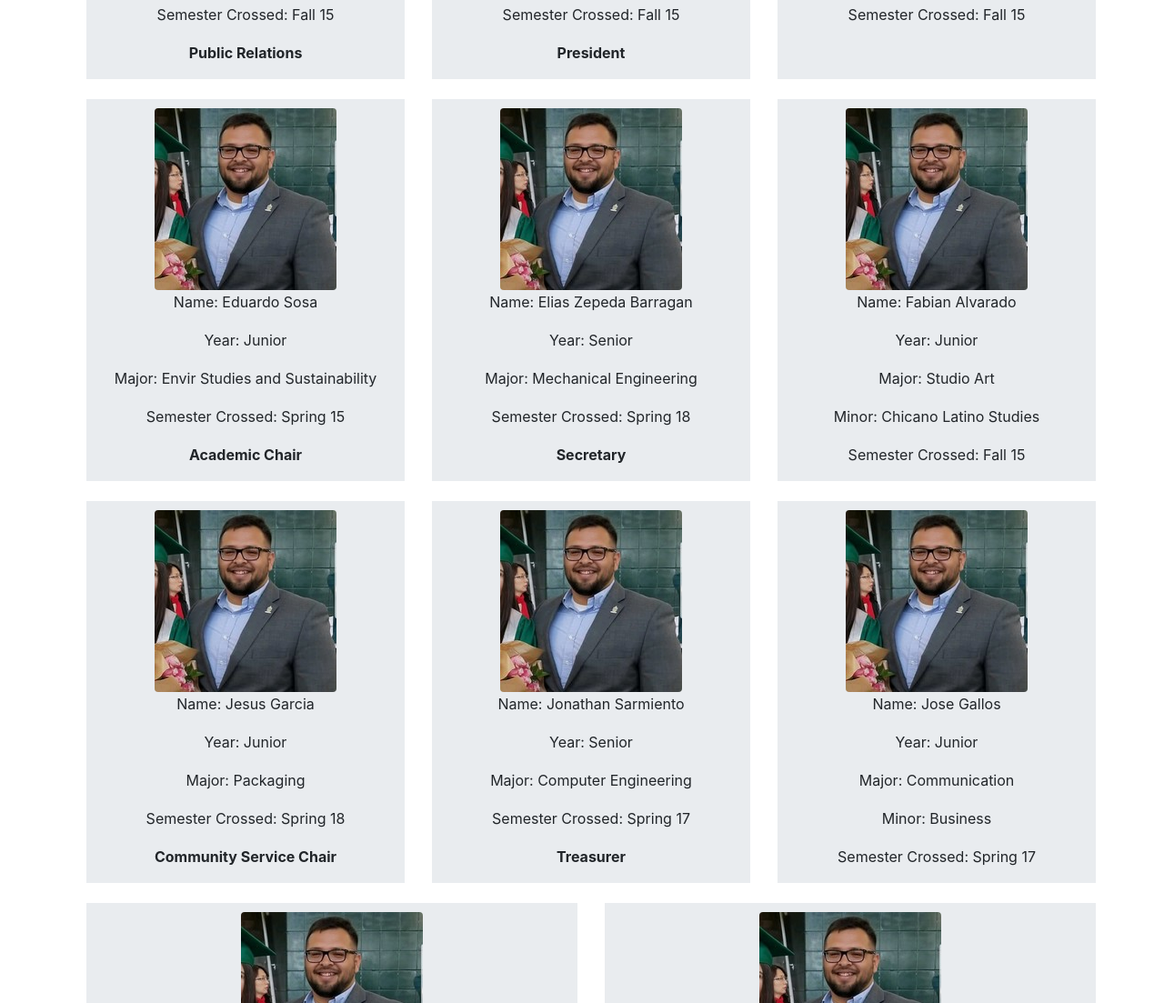
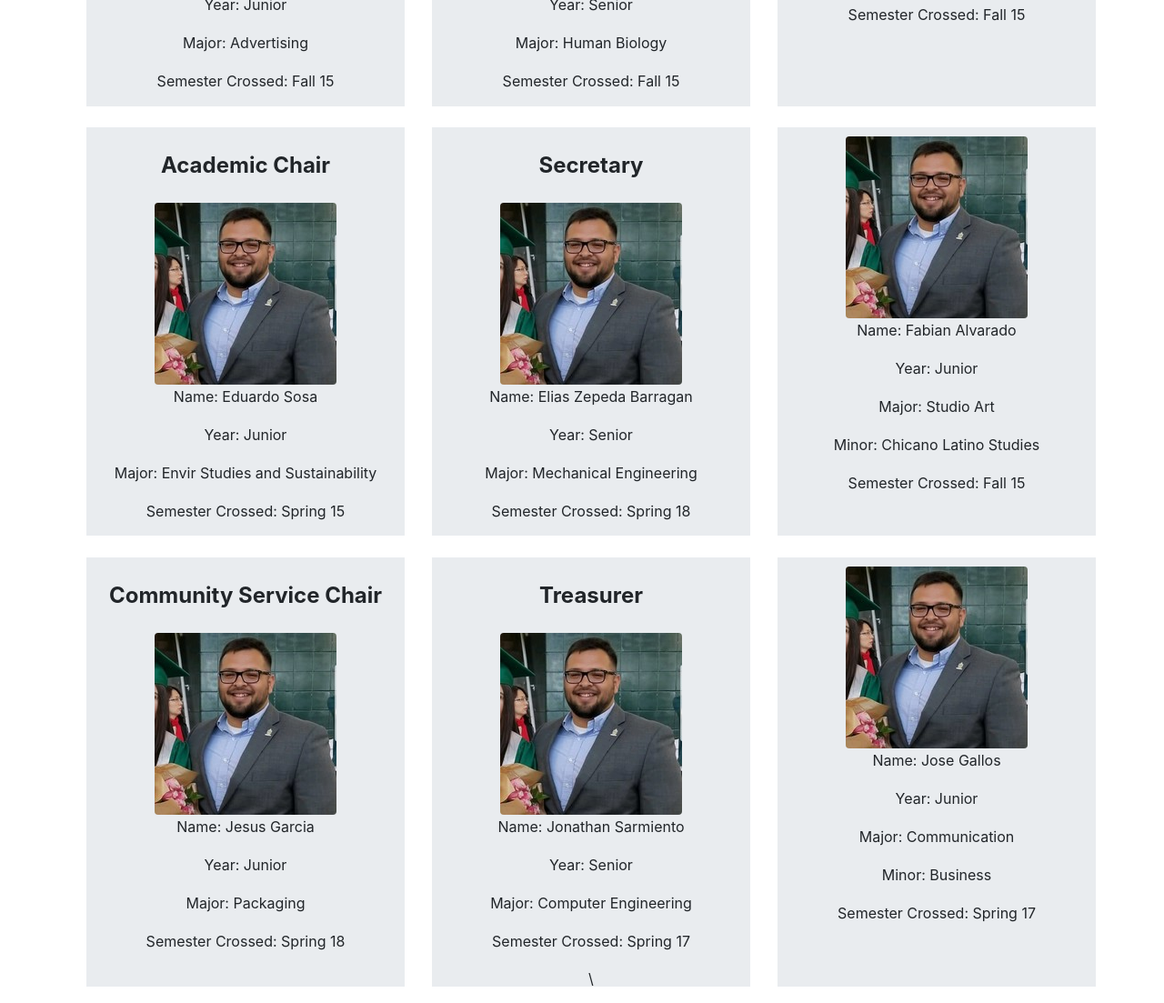
Before and after one commit to jsarmiento62/Delta-Beta-Chapter, a plain HTML site: page ActiveBrothers.html in a window 1280 px wide. Shown: the part 706-1809 px from the top of the page at 91% size. Drawn offline with nearby package versions, Linux system fonts and the light colour scheme.

Commit message:
position updates

```diff
--- a/ActiveBrothers.html
+++ b/ActiveBrothers.html
@@ -80,23 +80,24 @@
 
             <div class="col">
                 <div class="ActiveBrothers">
+                    <p><b><h4>Public Relations</h4></b></p>
                     <img class="rounded profilePics" src="./src/images/JSarmientoProfilePic.jpg">
                     <p>Name: Alejandro Lopez</p>
                     <p>Year: Junior</p>
                     <p>Major: Advertising</p>
                     <p>Semester Crossed: Fall 15</p>
-                    <p><b>Public Relations</b></p>
                 </div>
             </div>
 
             <div class="col">
                 <div class="ActiveBrothers">
+                    <p><b><h4>President</h4></b></p>
                     <img class="rounded profilePics" src="./src/images/Nava.png">
                     <p>Name: David Nava</p>
                     <p>Year: Senior</p>
                     <p>Major: Human Biology</p>
                     <p>Semester Crossed: Fall 15</p>
-                    <p><b>President</b></p>
+
                 </div>
             </div>
 
@@ -113,23 +114,23 @@
             <div class="row" >
                 <div class="col">
                     <div class="ActiveBrothers">
+                        <p><b><h4>Academic Chair</h4></b></p>
                         <img class="rounded profilePics" src="./src/images/JSarmientoProfilePic.jpg">
                         <p>Name: Eduardo Sosa</p>
                         <p>Year: Junior</p>
                         <p>Major: Envir Studies and Sustainability</p>
                         <p>Semester Crossed: Spring 15</p>
-                        <p><b>Academic Chair</b></p>
                     </div>
                 </div>
 
                 <div class="col">
                     <div class="ActiveBrothers">
+                        <p><b><h4>Secretary</h4></b></p>
                         <img class="rounded profilePics" src="./src/images/JSarmientoProfilePic.jpg">
                         <p>Name: Elias Zepeda Barragan</p>
                         <p>Year: Senior</p>
                         <p>Major: Mechanical Engineering</p>
                         <p>Semester Crossed: Spring 18</p>
-                        <p><b>Secretary</b></p>
                     </div>
                 </div>
 
@@ -149,23 +150,23 @@
 
                  <div class="col">
                     <div class="ActiveBrothers">
+                        <p><b><h4>Community Service Chair</h4></b></p>
                         <img class="rounded profilePics" src="./src/images/JSarmientoProfilePic.jpg">
                         <p>Name: Jesus Garcia</p>
                         <p>Year: Junior</p>
                         <p>Major: Packaging</p>
                         <p>Semester Crossed: Spring 18</p>
-                        <p><b>Community Service Chair</b></p>
                     </div>
                 </div>
 
                 <div class="col">
                     <div class="ActiveBrothers">
+                        <p><b><h4>Treasurer</h4></b></p>
                         <img class="rounded profilePics" src="./src/images/JSarmientoProfilePic.jpg">
                         <p>Name: Jonathan Sarmiento</p>
                         <p>Year: Senior</p>
                         <p>Major: Computer Engineering</p>
-                        <p>Semester Crossed: Spring 17</p>
-                        <p><b>Treasurer</b></p>
+                        <p>Semester Crossed: Spring 17</p>\
                     </div>
                 </div>
 
```
